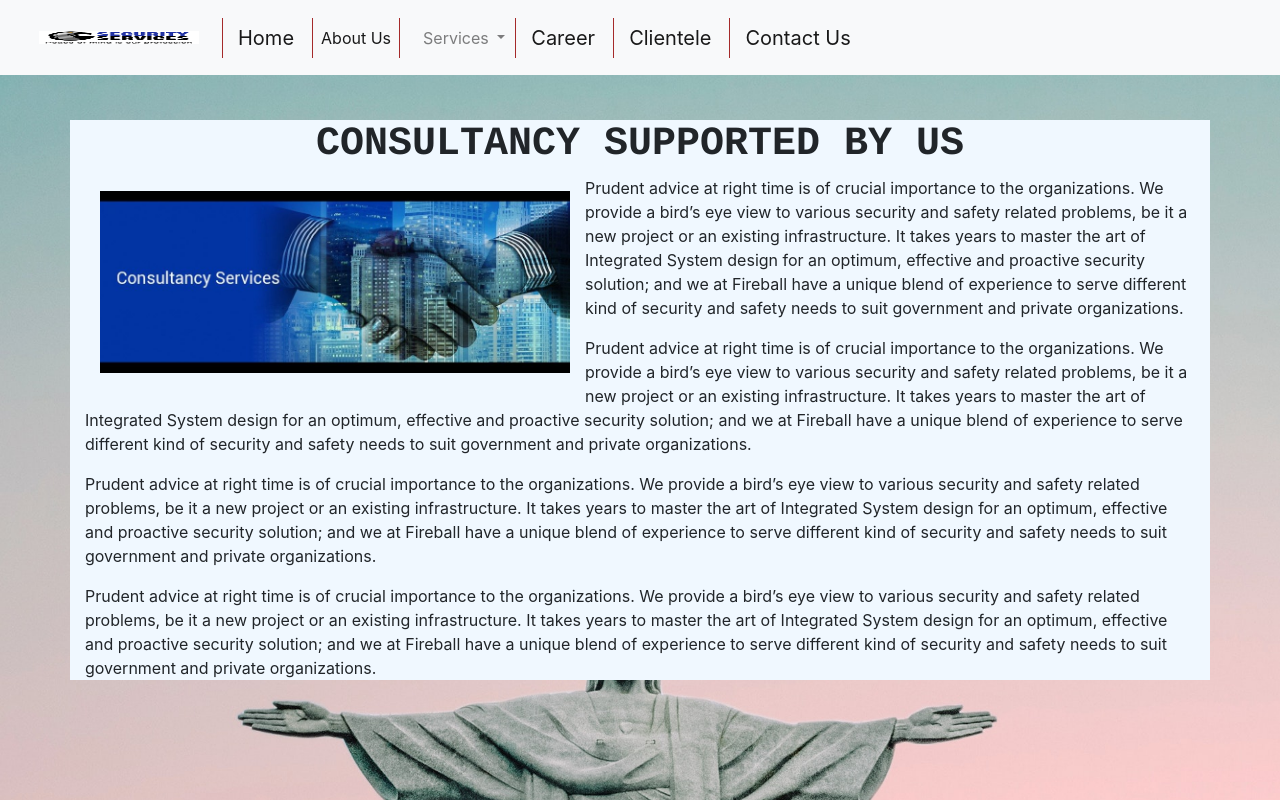
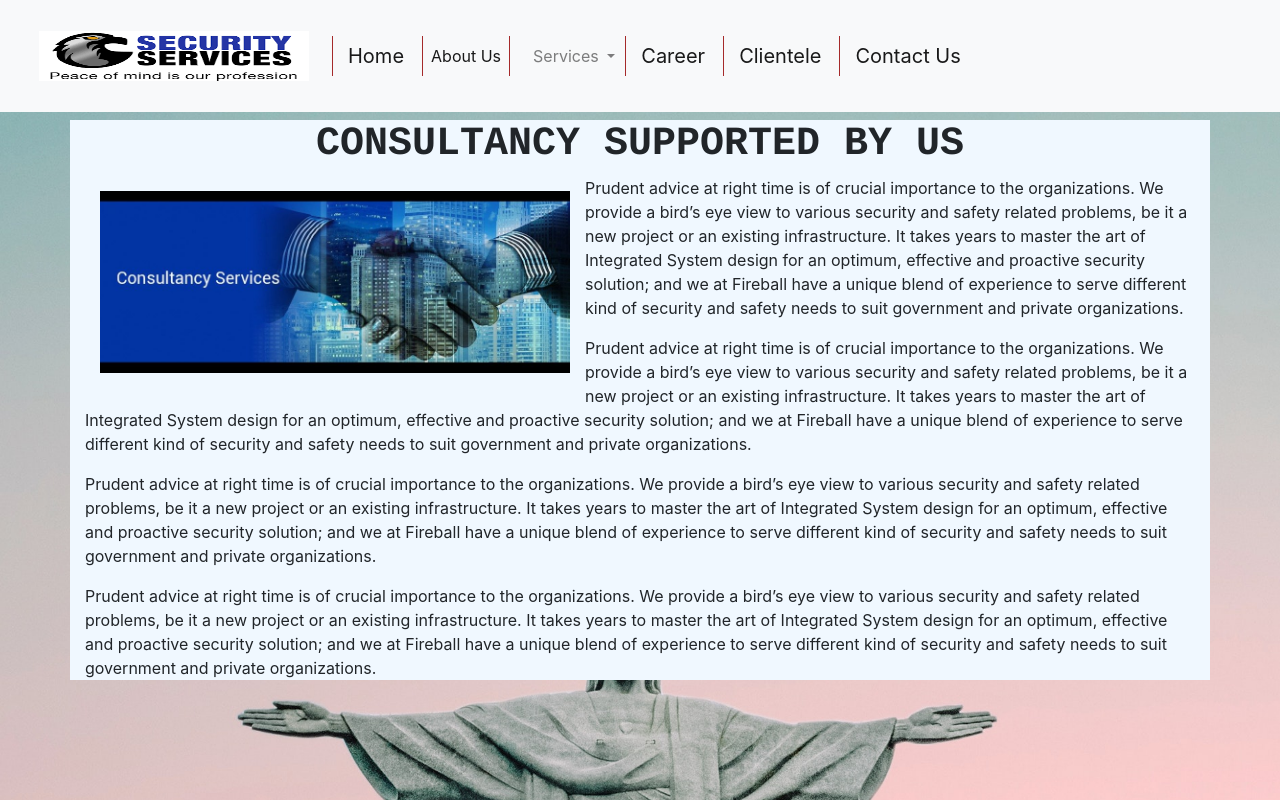
Before and after one commit to niteshbharti/consult, a plain HTML site: page index.html in a window 1280 px wide. Drawn offline with nearby package versions, Linux system fonts and the light colour scheme.

Commit message:
Add files via upload

```diff
--- a/index.html
+++ b/index.html
@@ -57,7 +57,7 @@
   <body>
 
           <nav class="navbar navbar-expand-lg navbar-light bg-light navbar fixed-top">
-          <div id="image1"><img src="logo.png" height="43px"; width="190px"></div>
+          <div id="image1"><img src="logo.png" height="80px"; width="300px"></div>
           <a class="navbar-brand topbar" href="#">Home</a>
   <button class="navbar-toggler" type="button" data-toggle="collapse" data-target="#navbarSupportedContent" aria-controls="navbarSupportedContent" aria-expanded="false" aria-label="Toggle navigation">
     <span class="navbar-toggler-icon"></span>
```
